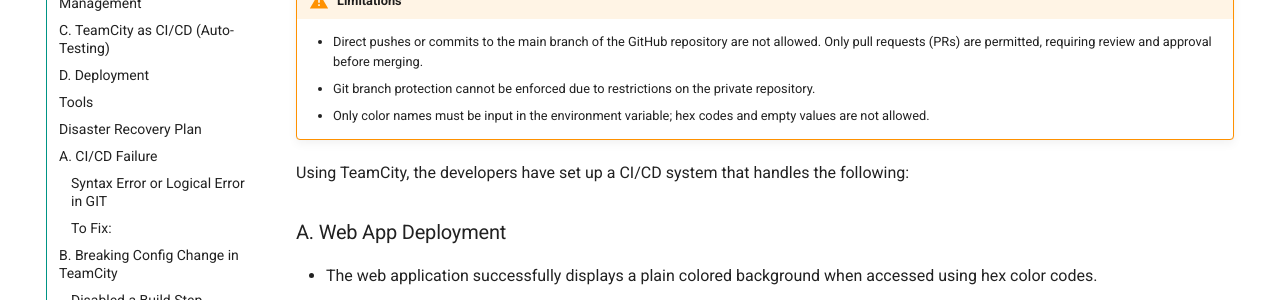
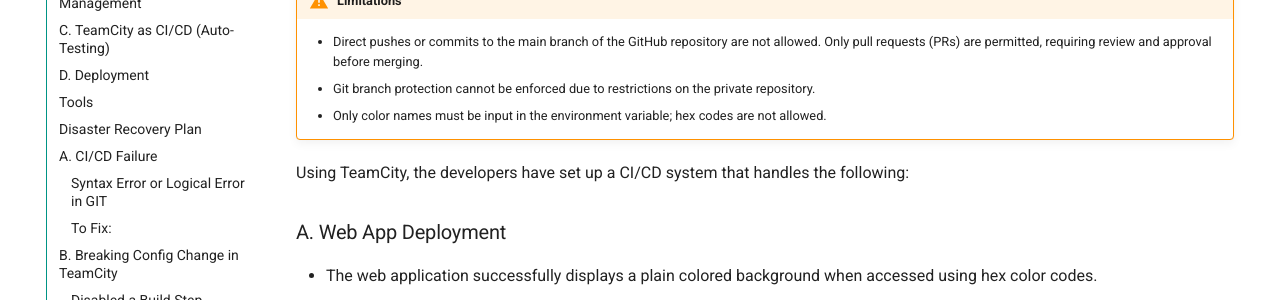
Before and after one commit to robequijano-opswerks/rhal_documentation, an MkDocs documentation site: the page built from docs/Solutions.md, in a window 1280 px wide and 900 px high. Shown: the part 246-546 px from the top of the window. Built offline with MkDocs 1.6.1 and Material for MkDocs 9.7.7, drawn with Linux system fonts in a browser that asks for light colours.

Commit message:
Update Solutions.md

```diff
--- a/docs/Solutions.md
+++ b/docs/Solutions.md
@@ -4,7 +4,7 @@
 
     - Direct pushes or commits to the main branch of the GitHub repository are not allowed. Only pull requests (PRs) are permitted, requiring review and approval before merging.
     - Git branch protection cannot be enforced due to restrictions on the private repository.
-    - Only color names must be input in the environment variable; hex codes and empty values are not allowed.
+    - Only color names must be input in the environment variable; hex codes are not allowed.
 
 Using TeamCity, the developers have set up a CI/CD system that handles the following:
 
```
